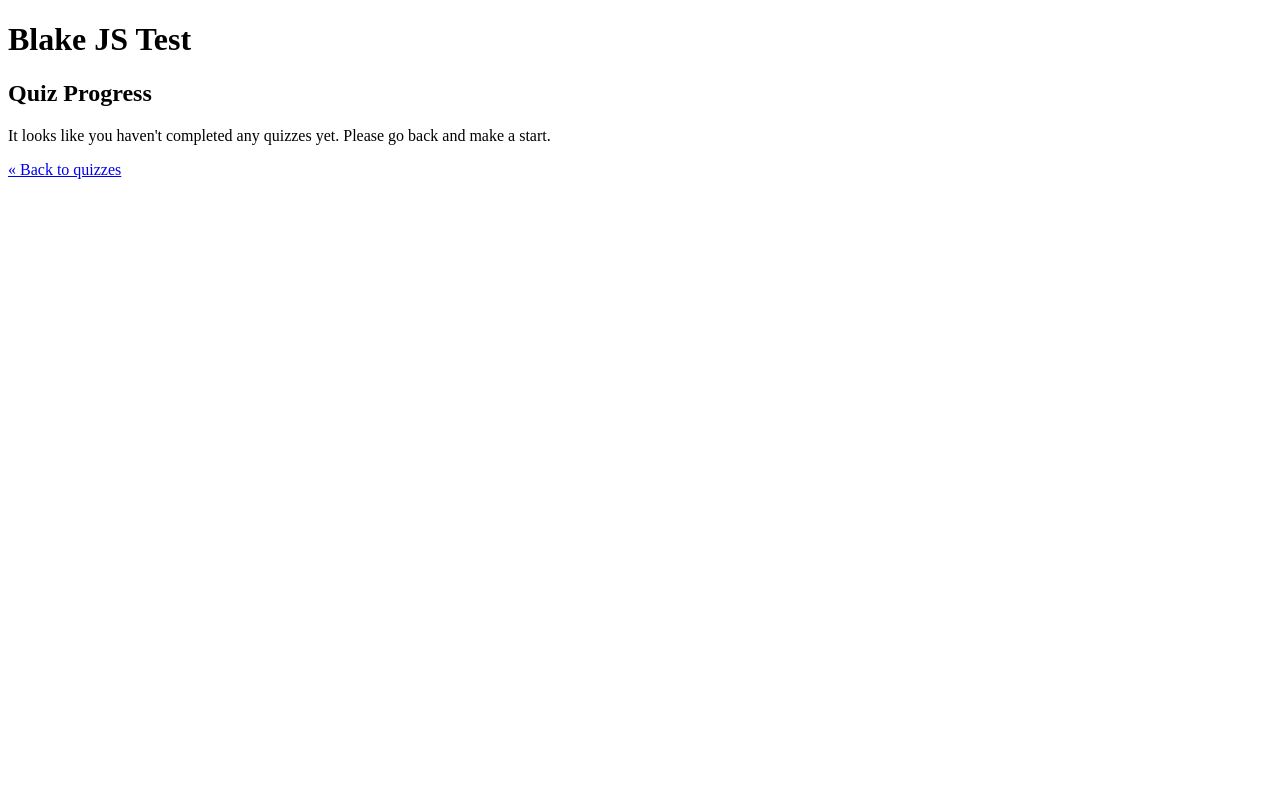
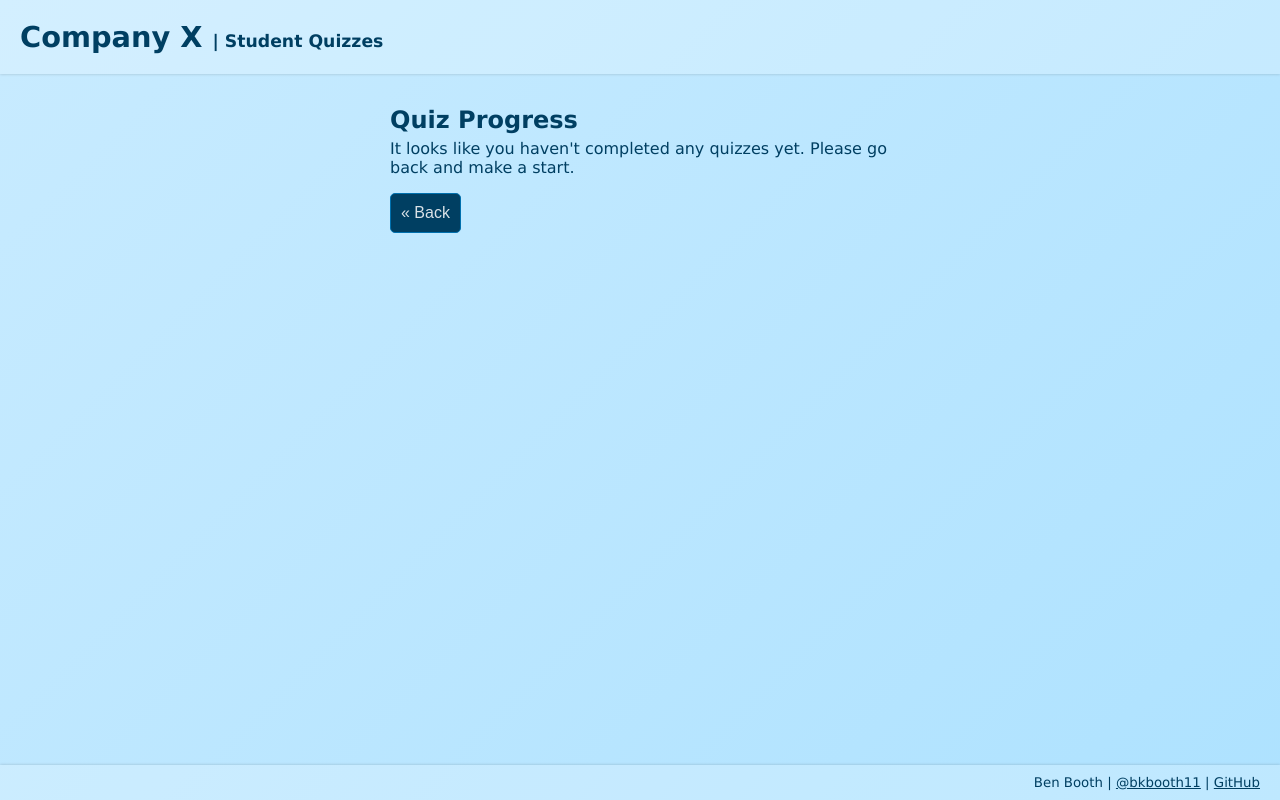
Before and after one commit to bkbooth/blake-js-test, an Angular app: page /progress in a window 1280 px wide. Built offline with nearby package versions, Linux system fonts and the light colour scheme.

Commit message:
Add a simple layout and styling

```diff
--- a/src/app/app.component.html
+++ b/src/app/app.component.html
@@ -1,3 +1,18 @@
-<h1>Blake JS Test</h1>
+<main>
+  <router-outlet></router-outlet>
+</main>
 
-<router-outlet></router-outlet>
+<header>
+  <h1>
+    Company X
+    <small>| Student Quizzes</small>
+  </h1>
+</header>
+
+<footer>
+  <small class="pull-right">
+    Ben Booth |
+    <a href="https://twitter.com/bkbooth11" target="_blank">@bkbooth11</a> |
+    <a href="https://github.com/bkbooth" target="_blank">GitHub</a>
+  </small>
+</footer>
--- a/src/app/app.component.scss
+++ b/src/app/app.component.scss
@@ -0,0 +1,34 @@
+@import '../variables';
+
+main {
+  flex-grow: 1;
+  order: 1;
+  padding: $paddingBase;
+  margin: 0 auto;
+  max-width: 500px;
+}
+
+header {
+  flex-grow: 0;
+  order: 0;
+  padding: $paddingBase;
+  background: fade_out(white, 0.8);
+  box-shadow: 0 0 3px fade_out(black, 0.8);
+
+  h1 {
+    font-size: 1.8em;
+    margin: 0;
+
+    small {
+      font-size: 0.6em;
+    }
+  }
+}
+
+footer {
+  flex-grow: 0;
+  order: 2;
+  padding: $paddingSm $paddingBase;
+  background: fade_out(white, 0.8);
+  box-shadow: 0 0 3px fade_out(black, 0.8);
+}
--- a/src/app/quiz/quiz-detail/quiz-detail.component.html
+++ b/src/app/quiz/quiz-detail/quiz-detail.component.html
@@ -1,7 +1,7 @@
 <h2>{{ quiz.title }}</h2>
 
 <form (ngSubmit)="quizForm.valid && onQuizSubmit()" #quizForm="ngForm">
-  <p *ngFor="let question of questions; let i = index;">
+  <div *ngFor="let question of questions; let i = index;" class="form-group">
     {{ i + 1 }}. {{ question.question }}<br>
 
     <label *ngFor="let answer of question.answers; let j = index;">
@@ -25,7 +25,7 @@
         Sorry, the correct answer is "{{ question.answers[question.correct_answer] }}"
       </span>
     </span>
-  </p>
+  </div>
 
   <p *ngIf="quizForm.submitted && quizForm.invalid"
      class="has-error">
@@ -38,11 +38,13 @@
   </p>
 
   <button type="submit"
-          [disabled]="answersSubmitted">
+          [disabled]="answersSubmitted"
+          class="btn">
     Submit answers
   </button>
   <button (click)="onComplete(); $event.preventDefault()"
-          [disabled]="!answersSubmitted">
+          [disabled]="!answersSubmitted"
+          class="btn">
     Continue...
   </button>
 </form>
--- a/src/app/quiz/quiz-detail/quiz-detail.component.scss
+++ b/src/app/quiz/quiz-detail/quiz-detail.component.scss
@@ -1,6 +1,18 @@
+@import '../../../variables';
+
+.form-group {
+  margin: 1em 0;
+
+  label {
+    display: block;
+    margin: 0.3em 0.5em;
+  }
+}
+
 .has-success {
   color: darkgreen;
 }
+
 .has-error {
   color: darkred;
 }
--- a/src/app/quiz/quiz-progress/quiz-progress.component.html
+++ b/src/app/quiz/quiz-progress/quiz-progress.component.html
@@ -25,6 +25,4 @@
   </p>
 </div>
 
-<p>
-  <a [routerLink]="['/quizzes']">&laquo; Back to quizzes</a>
-</p>
+<button routerLink="/quizzes" class="btn">&laquo; Back</button>
--- a/src/app/quiz/quizzes/quizzes.component.html
+++ b/src/app/quiz/quizzes/quizzes.component.html
@@ -1,6 +1,8 @@
 <div *ngIf="started && !finished">
-  Progress: {{ currentQuizIndex + 1 }} out of {{ quizzes?.length }} quizzes.
-  <a [routerLink]="['/progress']">View progress</a>
+  <p>
+    Progress: {{ currentQuizIndex + 1 }} out of {{ quizzes?.length }} quizzes.
+    <a routerLink="/progress">View progress</a>
+  </p>
 
   <quiz-detail [quiz]="currentQuiz"
                (complete)="goToNextQuiz($event)"></quiz-detail>
@@ -20,8 +22,9 @@
   </p>
 
   <button (click)="goToNextQuiz()"
-          [disabled]="!quizzes?.length">
-    Continue
+          [disabled]="!quizzes?.length"
+          class="btn">
+    Continue...
   </button>
 </div>
 
@@ -33,10 +36,10 @@
   </p>
 
   <p>
-    <a [routerLink]="['/progress']">View your results here</a>
+    <a routerLink="/progress">View your results</a>
   </p>
 
-  <button (click)="reset()">
+  <button (click)="reset()" class="btn">
     Back to start
   </button>
 </div>
--- a/src/index.html
+++ b/src/index.html
@@ -2,7 +2,7 @@
 <html>
 <head>
   <meta charset="utf-8">
-  <title>Blake JS Test</title>
+  <title>Company X | Student Quizzes</title>
   <base href="/">
 
   <meta name="viewport" content="width=device-width, initial-scale=1">
--- a/src/styles.scss
+++ b/src/styles.scss
@@ -1 +1,41 @@
-/* You can add global styles to this file, and also import other style files */
+@import './variables';
+@import './utilities';
+
+* {
+  margin: 0;
+  padding: 0;
+}
+
+html, body, app-root {
+  height: 100%;
+}
+
+body {
+  background: linear-gradient(135deg, $backgroundColor1 0%, $backgroundColor2 100%);
+  color: $textColor;
+  font-family: $fontBase;
+  font-size: $fontSizeBase;
+}
+
+app-root {
+  display: flex;
+  flex-direction: column;
+  align-items: stretch;
+}
+
+h1, h2, h3, h4, h5, h6 {
+  margin: 0.5em 0 0.2em;
+}
+
+p {
+  margin: 0 0 1em;
+}
+
+a {
+  color: $textColor;
+  text-decoration: underline;
+  transition: color $transitionFast;
+  &:hover {
+    color: lighten($textColor, 15%);
+  }
+}
--- /dev/null
+++ b/src/utilities.scss
@@ -0,0 +1,25 @@
+@import './variables';
+
+.pull-right {
+  float: right;
+}
+
+.btn {
+  background: $textColor;
+  color: fade_out(white, 0.15);
+  font-size: $fontSizeBase;
+  padding: $paddingSm;
+  border: 1px solid lighten($textColor, 15%);
+  border-radius: 5px;
+  cursor: pointer;
+  transition: background-color $transitionFast;
+
+  &:hover:not([disabled]) {
+    background: lighten($textColor, 5%);
+  }
+
+  &[disabled] {
+    opacity: 0.5;
+    cursor: not-allowed;
+  }
+}
--- /dev/null
+++ b/src/variables.scss
@@ -0,0 +1,14 @@
+$colorBase: #aee2ff;
+$backgroundColor1: lighten($colorBase, 5%);
+$backgroundColor2: $colorBase;
+$textColor: darken($colorBase, 65%);
+
+$fontSizeBase: 16px;
+$fontSerif: Constantia, "Lucida Bright", Lucidabright, "Lucida Serif", Lucida, "DejaVu Serif", "Bitstream Vera Serif", "Liberation Serif", Georgia, serif;
+$fontSansSerif: Corbel, "Lucida Grande", "Lucida Sans Unicode", "Lucida Sans", "DejaVu Sans", "Bitstream Vera Sans", "Liberation Sans", Verdana, "Verdana Ref", sans-serif;
+$fontBase: $fontSansSerif;
+
+$paddingBase: 20px;
+$paddingSm: 10px;
+
+$transitionFast: 0.3s;
```
Also changed, not shown: 1 other file (tests, documents, lock files or other folders).
